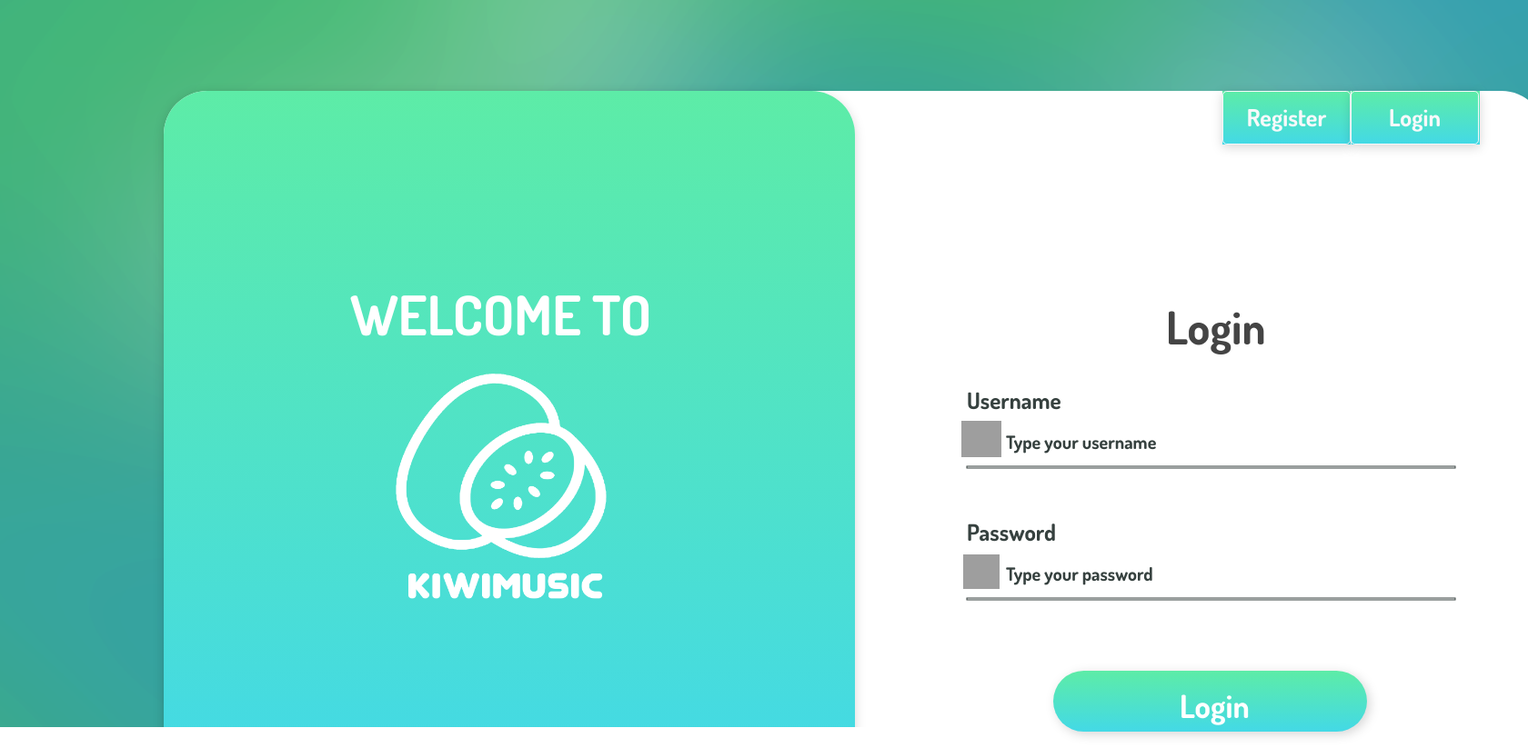
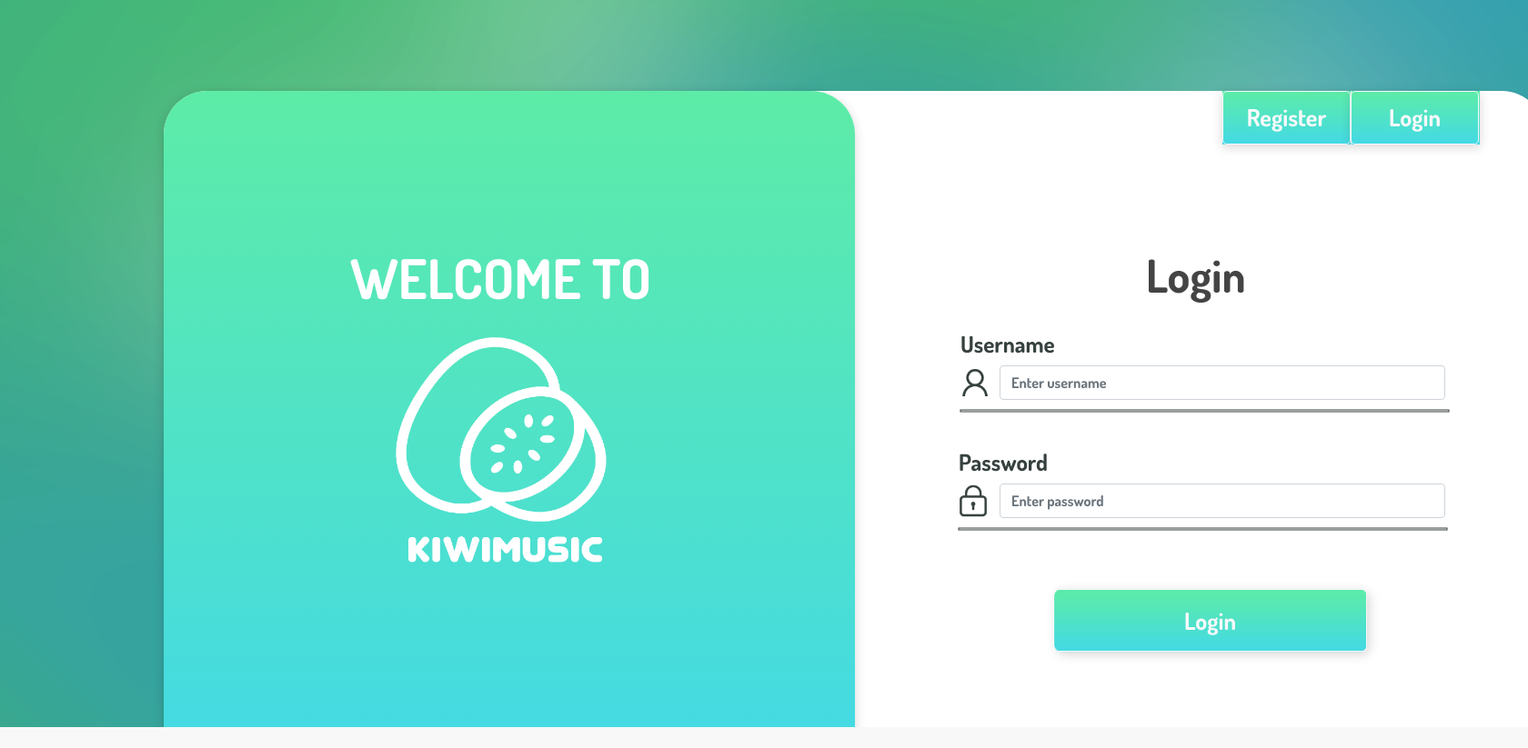
Before and after one commit to SoravitPete/KiwiMusic, a Django app: page /accounts/login/ in a window 1680 px wide. Shown: the whole page at 91% size. After the commit the page ends 800 px from the top, so only its background shows below. Run offline with Django 3.2, Linux system fonts and the light colour scheme; grey boxes are pictures that could not be loaded.

Commit message:
Complete improving login page.

```diff
--- a/Home/static/login_page.css
+++ b/Home/static/login_page.css
@@ -39,12 +39,12 @@
 	width: 311px;
 	height: 282px;
 	left: 400px;
-	top: 390px;
+	top: 350px;
 	overflow: visible;
 }
 #WELCOME_TO {
 	left: 385px;
-	top: 300px;
+	top: 260px;
 	position: absolute;
 	overflow: visible;
 	width: 304px;
@@ -115,8 +115,8 @@
 	color: rgba(255,255,255,1);
 }
 #Login_x {
-	left: 1282px;
-	top: 322px;
+	left: 1260px;
+	top: 265px;
 	position: absolute;
 	overflow: visible;
 	width: 100px;
@@ -132,16 +132,16 @@
 	position: absolute;
 	width: 543px;
 	height: 93px;
-	left: 1057px;
-	top: 422px;
+	left: 1050px;
+	top: 360px;
 	overflow: visible;
 }
 #Type_your_username {
 	left: 49px;
-	top: 49px;
+	top: 26px;
 	position: absolute;
 	overflow: visible;
-	width: 150px;
+	width: 490px;
 	white-space: nowrap;
 	text-align: left;
 	font-family: Dosis;
@@ -193,13 +193,13 @@
 	position: absolute;
 	width: 541px;
 	height: 93px;
-	left: 1059px;
-	top: 567px;
+	left: 1050px;
+	top: 490px;
 	overflow: visible;
 }
 #Type_your_password {
 	left: 47px;
-	top: 49px;
+	top: 30px;
 	position: absolute;
 	overflow: visible;
 	width: 145px;
@@ -255,7 +255,7 @@
 	width: 345px;
 	height: 67px;
 	left: 1158px;
-	top: 738px;
+	top: 650px;
 	overflow: visible;
 }
 #main_login_button_ba {
@@ -265,14 +265,14 @@
 	filter: drop-shadow(3px 3px 6px rgba(0, 0, 0, 0.161));
 	position: absolute;
 	overflow: visible;
-	width: 363px;
-	height: 85px;
-	left: 0px;
-	top: 0px;
+	width: 695px;
+	height: 115px;
+	left: -175px;
+	top: -25px;
 }
 #Login_bb {
-	left: 139px;
-	top: 12px;
+	left: 0px;
+	top: -2px;
 	position: absolute;
 	overflow: visible;
 	width: 70px;
--- a/templates/registration/login.html
+++ b/templates/registration/login.html
@@ -29,7 +29,7 @@
             <rect id="green_rectangle_n" rx="48" ry="48" x="0" y="0" width="760" height="750">
             </rect>
         </svg>
-        <img id="logo" src="{% static 'media/logo.png' %}">
+        <a href="{% url 'index' %}"><img id="logo" src="{% static 'media/logo.png' %}"></a>
         <div id="WELCOME_TO">
             <span>WELCOME TO</span>
         </div>
@@ -64,11 +64,14 @@
     <div id="Login_x">
         <span>Login</span>
     </div>
+    <form method="post">
+        {% csrf_token %}
+        {{ form.as_p }}
         <div id="Username_part">
-        <div id="Type_your_username">
-            <span>Type your username</span>
+            <div class="mb-3 mt-3" id="Type_your_username">
+                <input type="text" class="form-control" id="uname" placeholder="Enter username" name="uname" required>
             </div>
-        <img id="user_icon" src="user_icon.png" srcset="user_icon.png 1x">
+            <img id="user_icon" src="{% static 'media/user_icon.png' %}" srcset="{% static 'media/user_icon.png' %}">
 
             <div id="Username">
                 <span>Username</span>
@@ -79,10 +82,11 @@
             </svg>
         </div>
         <div id="Password_part">
-        <div id="Type_your_password">
-            <span>Type your password</span>
+            <div class="mb-3 mt-3" id="Type_your_username">
+                <input type="password" class="form-control" id="pwd" placeholder="Enter password" name="pswd" required>
             </div>
-        <img id="password_icon" src="password_icon.png" srcset="password_icon.png 1x">
+            <img id="password_icon" src="{% static 'media/password_icon.png' %}"
+                 srcset="{% static 'media/password_icon.png' %}">
 
             <div id="Password">
                 <span>Password</span>
@@ -93,18 +97,12 @@
             </svg>
         </div>
         <div id="Main_login_button">
-        <svg class="main_login_button_ba">
-            <linearGradient id="main_login_button_ba" spreadMethod="pad" x1="0.5" x2="0.5" y1="0" y2="1">
-                <stop offset="0" stop-color="#5deca7" stop-opacity="1"></stop>
-                <stop offset="1" stop-color="#43d9e6" stop-opacity="1"></stop>
-            </linearGradient>
-            <rect id="main_login_button_ba" rx="33.5" ry="33.5" x="0" y="0" width="345" height="67">
-            </rect>
-        </svg>
+            <img src="{% static 'media/login_page_button.png' %}" class="main_login_button_ba" alt="">
             <div id="Login_bb">
-            <span>Login</span>
+                <button type="submit" class="btn btn-outline-light btn-lg b" style="width: 345px; height: 69px; font-family: Dosis; font-size: 26px">Login</button>
             </div>
         </div>
+    </form>
 {% endblock %}
 </body>
 </html>
```
Also changed, not shown: Home/static/media/login_page_button.png (added). Lines whose indentation alone changed are shown as unchanged.
